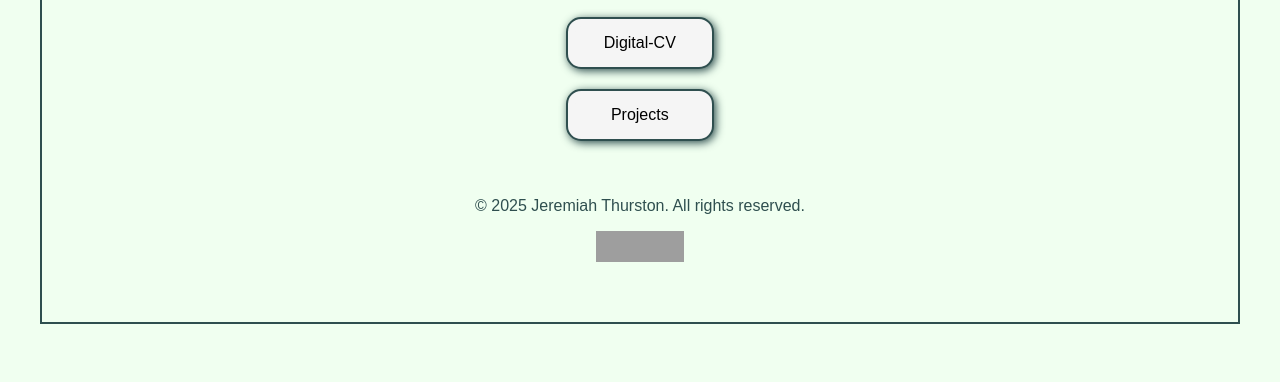
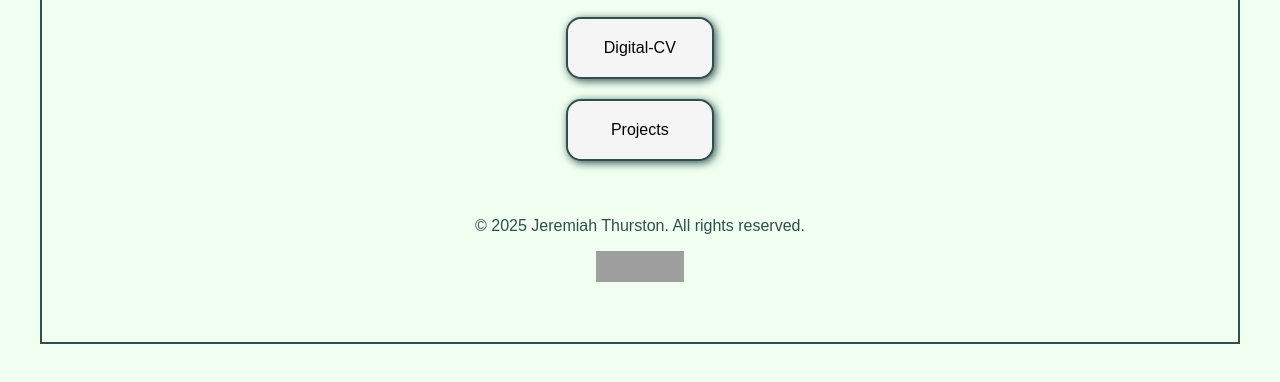
Before and after one commit to JThurston520/LaunchSite, a plain HTML site: page index.html in a window 1280 px wide. Shown: the part 210-592 px from the top of the page. Drawn offline with Linux system fonts and the light colour scheme; grey boxes are pictures that could not be loaded.

Commit message:
Adding button functionality

```diff
--- a/Stylesheet.css
+++ b/Stylesheet.css
@@ -42,7 +42,7 @@ a {
   -moz-border-radius: 15px;
   width: 45%;
   background-color: #f5f5f5;
-  padding: 5px;
+  padding: 0;
   margin: 20px auto;
   border: 2px solid #2f4f4f;
   box-shadow: #2f4f4f 2px 2px 8px;
@@ -52,15 +52,23 @@ a {
   backface-visibility: hidden;
   perspective: 1000px;
   will-change: transform;
+  display: flex; /* Add this */
+  justify-content: center; /* Add this */
+  align-items: center; /* Add this */
 }
 
 .button {
-  display: inline-block;
-  padding: 10px 20px;
+  display: block; /* Change to block from inline-block */
+  width: 100%;
+  height: 100%; /* Add this */
+  padding: 20px; /* Increase padding */
   cursor: pointer;
   background-color: #f5f5f5;
-  width: 100%;
   border-radius: 15px;
+  /* Add these to center the text */
+  display: flex;
+  justify-content: center;
+  align-items: center;
 }
 
 .projects-section:hover,
```
